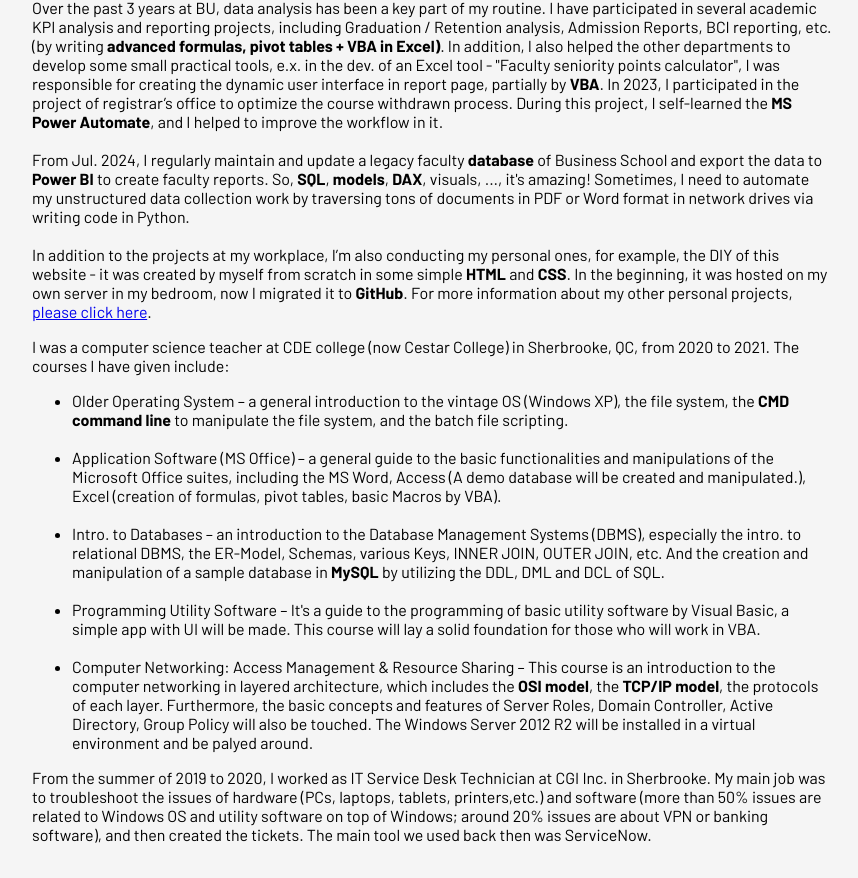
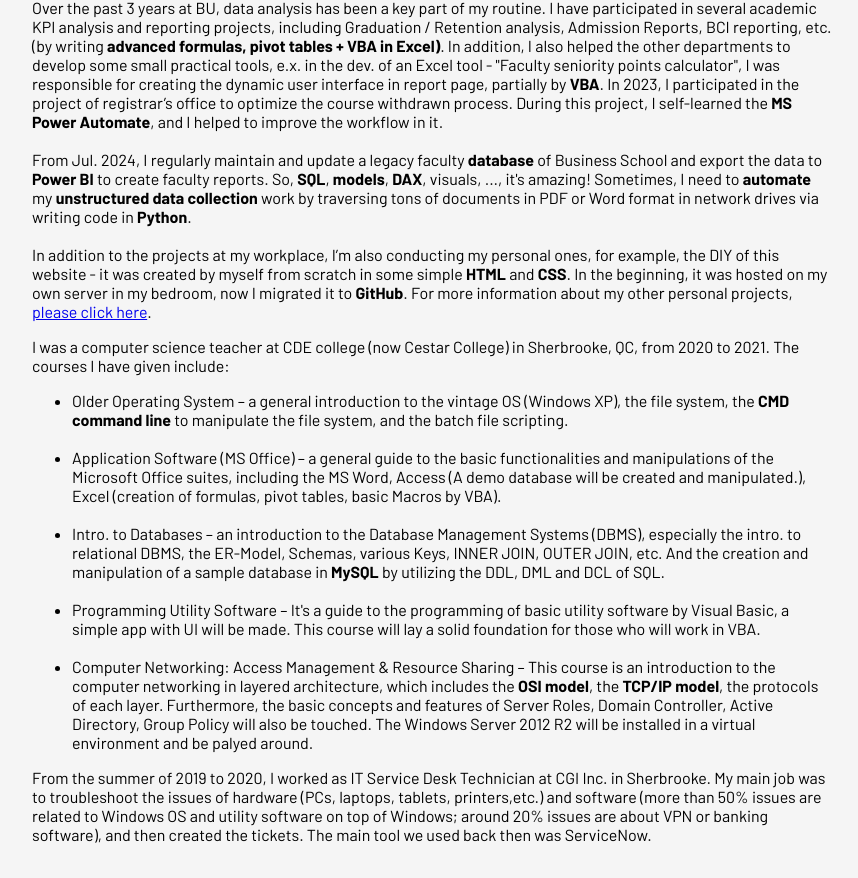
Before and after one commit to johan508/zhanghan, a plain HTML site: page myJob.html in a window 1280 px wide. Shown: the part 870-1748 px from the top of the page, without its empty margins (208-1066 px from the left). Drawn offline with Linux system fonts and the light colour scheme.

Commit message:
Update myJob.html

```diff
--- a/myJob.html
+++ b/myJob.html
@@ -50,7 +50,7 @@
 				In addition, I also helped the other departments to develop some small practical tools, e.x. in the dev. of an Excel tool - "Faculty seniority points calculator", I was responsible for creating the dynamic user interface in report page, partially by <b>VBA</b>. In 2023, I participated in the project of registrar’s office to optimize the course withdrawn process. During this project, I self-learned the <b>MS Power Automate</b>, and I helped to improve the workflow in it.
 				<br>
 				<br>
-				From Jul. 2024, I regularly maintain and update a legacy faculty <b>database</b> of Business School and export the data to <b>Power BI</b> to create faculty reports. So, <b>SQL</b>, <b>models</b>, <b>DAX</b>, visuals, ..., it's amazing! Sometimes, I need to automate my unstructured data collection work by traversing tons of documents in PDF or Word format in network drives via writing code in Python.
+				From Jul. 2024, I regularly maintain and update a legacy faculty <b>database</b> of Business School and export the data to <b>Power BI</b> to create faculty reports. So, <b>SQL</b>, <b>models</b>, <b>DAX</b>, visuals, ..., it's amazing! Sometimes, I need to <b>automate</b> my <b>unstructured data collection</b> work by traversing tons of documents in PDF or Word format in network drives via writing code in <b>Python</b>.
 				<br>
 				<br>
 				In addition to the projects at my workplace, I’m also conducting my personal ones, for example, the DIY of this website - it was created by myself from scratch in some simple <b>HTML</b> and <b>CSS</b>. In the beginning, it was hosted on my own server in my bedroom, now I migrated it to <b>GitHub</b>.
```
